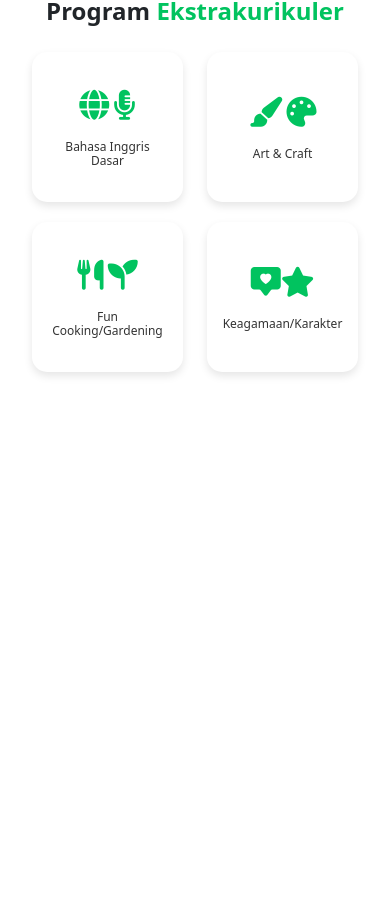
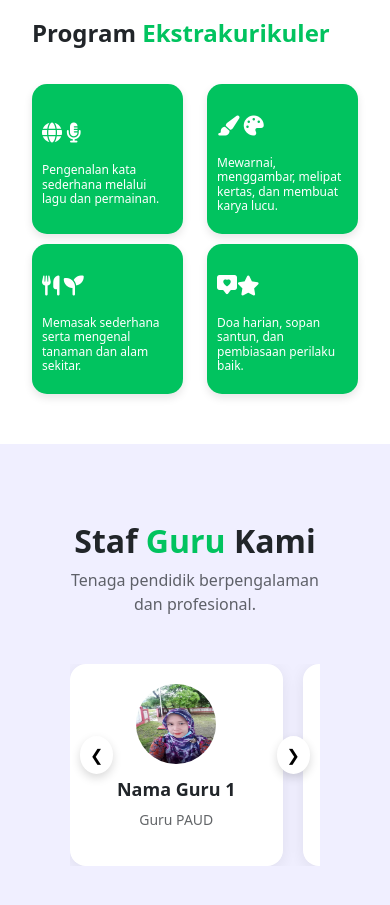
Before and after one commit to yanasaputra18/web_paud, a Vue app: page / in a window 390 px wide. Shown: the part 2998-3903 px from the top of the page. Before the commit the page ends 3400 px from the top, so only its background shows below. Built offline with nearby package versions, Linux system fonts and the light colour scheme; a small style sheet from the web is missing.

Commit message:
push malam

```diff
--- a/src/App.vue
+++ b/src/App.vue
@@ -6,6 +6,7 @@
       <router-view />
     </main>
     <ProgramKami />
+    <StaffGuru />
     <!-- <Footer /> -->
   </div>
 </template>
@@ -14,6 +15,7 @@
 import MainHerro from "./components/MainHerro.vue";
 import MainNavbar from "./components/MainNavbar.vue";
 import ProgramKami from "./components/ProgramKami.vue";
+import StaffGuru from "./components/StaffGuru.vue";
 // import Navbar from "./components/Navbar.vue";
 // import Footer from "./components/Footer.vue";
 
@@ -23,6 +25,7 @@ export default {
     MainNavbar,
     MainHerro,
     ProgramKami,
+    StaffGuru,
   },
 };
 </script>
--- a/src/components/MainNavbar.vue
+++ b/src/components/MainNavbar.vue
@@ -58,7 +58,7 @@ export default {
         { name: "Home", target: "home" },
         { name: "Tentang Kami", target: "tentang" },
         { name: "Program Kami", target: "program" },
-        { name: "Staf Guru", target: "staf" },
+        { name: "Staf Guru", target: "Staff" },
         { name: "Gallery", target: "gallery" },
       ],
     };
--- a/src/components/ProgramKami.vue
+++ b/src/components/ProgramKami.vue
@@ -1,7 +1,7 @@
 <template>
   <div class="container">
     <section id="program">
-      <h2>
+      <h2 class="title">
         Program Unggulan <br />
         TK <span>Mandiri</span>
         Tunggal Jaya
@@ -12,7 +12,7 @@
             <div class="program-icon">
               <i class="fas fa-lightbulb"></i> <i class="fas fa-book-open"></i>
             </div>
-            <h5>Perkembangan Kognitif</h5>
+            <h5>Melatih berpikir, mengenal bentuk, warna, dan angka.</h5>
           </div>
         </div>
 
@@ -21,7 +21,7 @@
             <div class="program-icon">
               <i class="fas fa-comments"></i> <i class="fas fa-pencil-alt"></i>
             </div>
-            <h5>Perkembangan Bahasa</h5>
+            <h5>Belajar bercerita, menyimak, berbicara, dan kosakata baru.</h5>
           </div>
         </div>
 
@@ -30,7 +30,9 @@
             <div class="program-icon">
               <i class="fas fa-running"></i> <i class="fas fa-hands"></i>
             </div>
-            <h5>Perkembangan Fisik-Motorik</h5>
+            <h5>
+              Melatih gerak tubuh, koordinasi, keseimbangan, dan kekuatan.
+            </h5>
           </div>
         </div>
 
@@ -39,19 +41,19 @@
             <div class="program-icon">
               <i class="fas fa-handshake"></i> <i class="fas fa-heart"></i>
             </div>
-            <h5>Perkembangan Sosial-Emosional</h5>
+            <h5>Belajar berbagi, antri, bekerja sama, dan mengelola emosi.</h5>
           </div>
         </div>
       </div>
 
-      <h2 class="mt-5">Program <span>Ekstrakurikuler</span></h2>
+      <h2 class="program1">Program <span>Ekstrakurikuler</span></h2>
       <div class="row mt-4">
         <div class="col-6 col-md-6 col-lg-3">
           <div class="program-card bg-inggris">
             <div class="program-icon">
               <i class="fas fa-globe"></i> <i class="fas fa-microphone-alt"></i>
             </div>
-            <h5>Bahasa Inggris Dasar</h5>
+            <h5>Pengenalan kata sederhana melalui lagu dan permainan.</h5>
           </div>
         </div>
 
@@ -60,7 +62,9 @@
             <div class="program-icon">
               <i class="fas fa-paint-brush"></i> <i class="fas fa-palette"></i>
             </div>
-            <h5>Art & Craft</h5>
+            <h5>
+              Mewarnai, menggambar, melipat kertas, dan membuat karya lucu.
+            </h5>
           </div>
         </div>
 
@@ -69,7 +73,7 @@
             <div class="program-icon">
               <i class="fas fa-utensils"></i> <i class="fas fa-seedling"></i>
             </div>
-            <h5>Fun Cooking/Gardening</h5>
+            <h5>Memasak sederhana serta mengenal tanaman dan alam sekitar.</h5>
           </div>
         </div>
 
@@ -79,7 +83,7 @@
               <i class="bi bi-chat-square-heart-fill"></i>
               <i class="fas fa-star"></i>
             </div>
-            <h5>Keagamaan/Karakter</h5>
+            <h5>Doa harian, sopan santun, dan pembiasaan perilaku baik.</h5>
           </div>
         </div>
       </div>
@@ -91,12 +95,16 @@
 <style scoped>
 /* Styling Card Umum */
 .program-card {
-  padding: 20px;
-  margin-bottom: 20px;
+  display: flex;
+  flex-direction: column;
+  /* align-items: center; */
+  padding: 30px;
   border-radius: 15px; /* Sudut melengkung */
   box-shadow: 0 4px 8px rgba(0, 0, 0, 0.1);
-  text-align: center;
   height: 100%; /* Memastikan tinggi card sama */
+}
+.program1 {
+  margin: 50px 0;
 }
 
 /* Warna Kustom untuk Program Inti (Meniru Gambar) */
@@ -107,31 +115,32 @@
 .bg-inggris,
 .bg-art,
 .bg-cooking,
+.bg-fisik,
 .bg-karakter {
-  background-color: white;
+  background-color: #01c35f;
 } /* Kuning Muda */
 
 .program-card h5 {
   font-size: 20px;
   /* font-weight: bold; */
-  margin-bottom: 15px;
-  color: #333; /* Warna teks gelap */
+  color: #ffff; /* Warna teks gelap */
 }
 
 /* Styling Ikon (Sebagai pengganti ilustrasi kompleks) */
 .program-icon i {
   font-size: 2rem;
   margin-bottom: 10px;
-  color: #01c35f;
+  color: #ffff;
   margin: 20px 0;
 }
 
 #program {
-  text-align: center;
   padding: 50px 20px;
+  margin: 40px 0;
 }
 
 #program h2 {
+  /* text-align: center; */
   font-weight: 700;
   font-size: 2rem;
   margin-bottom: 10px;
@@ -139,12 +148,18 @@
 #program h2 span {
   color: #01c35f;
 }
+#program .title {
+  text-align: center;
+}
 
 /* Persi Mobile strd */
 @media (max-width: 576px) {
   #program {
+    /* text-align: center; */
+    padding: 10px 20px !important;
+  }
+  #program .title {
     text-align: center;
-    padding: 10px 20px !important;
   }
 
   #program h2 {
@@ -155,20 +170,21 @@
     color: #01c35f;
   }
   .program-icon i {
-    font-size: 30px;
+    font-size: 20px;
     margin-bottom: 10px;
-    color: #01c35f;
+    color: #ffff;
     margin-bottom: 20px;
   }
   .program-card {
     display: flex;
     flex-direction: column;
     justify-content: center;
-    align-items: center;
+    padding: 10px;
+    margin-top: 10px;
     height: 150px;
   }
   .program-card h5 {
-    color: #333; /* Warna teks gelap */
+    color: #ffff; /* Warna teks gelap */
     font-size: 12px;
   }
 }
--- /dev/null
+++ b/src/components/StaffGuru.vue
@@ -0,0 +1,181 @@
+<template>
+  <section id="Staff">
+    <div class="container">
+      <h2 class="judul-besar">Staf <span class="highlight">Guru</span> Kami</h2>
+      <p class="subjudul mb-5">
+        Tenaga pendidik berpengalaman dan profesional.
+      </p>
+
+      <div class="carousel-container">
+        <button class="carousel-btn prev">&#10094;</button>
+
+        <div class="carousel-wrapper" id="carousel">
+          <div class="guru-card" v-for="i in 5" :key="i">
+            <img src="../assets/ibu_kepsek.jpg" class="guru-photo" />
+            <h3 class="guru-nama">Nama Guru {{ i }}</h3>
+            <p class="guru-jabatan">Guru PAUD</p>
+          </div>
+        </div>
+
+        <button class="carousel-btn next">&#10095;</button>
+      </div>
+    </div>
+  </section>
+</template>
+
+<script>
+import { onMounted } from "vue";
+
+export default {
+  name: "StaffGuru",
+
+  setup() {
+    onMounted(() => {
+      const carousel = document.getElementById("carousel");
+      const nextBtn = document.querySelector(".next");
+      const prevBtn = document.querySelector(".prev");
+
+      if (!carousel || !nextBtn || !prevBtn) return;
+
+      // --- Next / Prev Button ---
+      nextBtn.addEventListener("click", () => {
+        carousel.scrollBy({ left: 300, behavior: "smooth" });
+      });
+
+      prevBtn.addEventListener("click", () => {
+        carousel.scrollBy({ left: -300, behavior: "smooth" });
+      });
+
+      // --- Swipe Gesture (Mobile) ---
+      let startX = 0;
+      let scrollLeft = 0;
+      let isDown = false;
+
+      carousel.addEventListener("touchstart", (e) => {
+        isDown = true;
+        startX = e.touches[0].pageX - carousel.offsetLeft;
+        scrollLeft = carousel.scrollLeft;
+      });
+
+      carousel.addEventListener("touchmove", (e) => {
+        if (!isDown) return;
+        const x = e.touches[0].pageX - carousel.offsetLeft;
+        const walk = (x - startX) * 1.5;
+        carousel.scrollLeft = scrollLeft - walk;
+      });
+
+      carousel.addEventListener("touchend", () => {
+        isDown = false;
+      });
+    });
+  },
+};
+</script>
+
+<style scoped>
+.container {
+  display: flex;
+  flex-direction: column;
+  align-items: center;
+  justify-content: center;
+  padding: 50px 70px;
+  background-color: #f0efff;
+  height: 500px;
+}
+.guru-section {
+  text-align: center;
+  padding: 50px 20px;
+  background: #f5f7ff;
+}
+
+.judul-besar {
+  text-align: center;
+  font-size: 32px;
+  font-weight: 700;
+}
+
+.highlight {
+  color: #01c35f;
+}
+
+.subjudul {
+  text-align: center;
+  opacity: 0.7;
+  margin-bottom: 30px;
+}
+
+.carousel-container {
+  position: relative;
+  width: 100%;
+  overflow: hidden;
+}
+
+.carousel-wrapper {
+  display: flex;
+  gap: 20px;
+  overflow-x: scroll;
+  scroll-behavior: smooth;
+  -webkit-overflow-scrolling: touch;
+}
+
+.carousel-wrapper::-webkit-scrollbar {
+  display: none;
+}
+
+.guru-card {
+  min-width: 280px;
+  background: #fff;
+  padding: 20px;
+  border-radius: 16px;
+  text-align: center;
+  box-shadow: 0 4px 18px rgba(0, 0, 0, 0.08);
+}
+
+.guru-photo {
+  width: 80px;
+  height: 80px;
+  border-radius: 50%;
+  margin-bottom: 15px;
+}
+
+.guru-nama {
+  font-size: 18px;
+  font-weight: 700;
+}
+
+.guru-jabatan {
+  font-size: 14px;
+  opacity: 0.7;
+}
+
+.carousel-btn {
+  position: absolute;
+  top: 45%;
+  transform: translateY(-50%);
+  border: none;
+  background: white;
+  padding: 10px 14px;
+  border-radius: 50%;
+  cursor: pointer;
+  box-shadow: 0 4px 10px rgba(0, 0, 0, 0.15);
+  z-index: 10;
+}
+
+.prev {
+  left: 10px;
+}
+.next {
+  right: 10px;
+}
+
+/* MOBILE */
+@media (max-width: 576px) {
+  .guru-card {
+    min-width: 85%;
+  }
+
+  .carousel-btn {
+    padding: 7px 10px;
+  }
+}
+</style>
```
